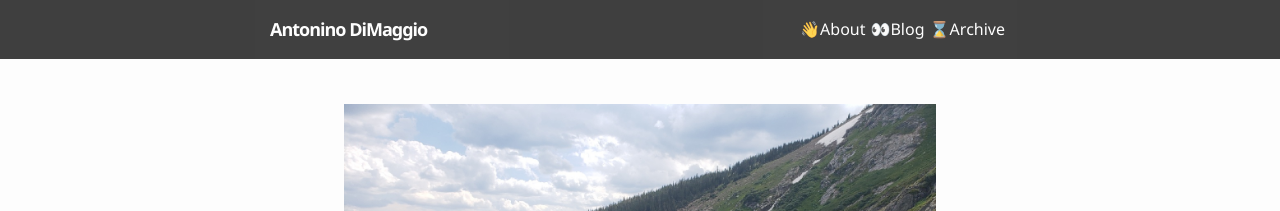
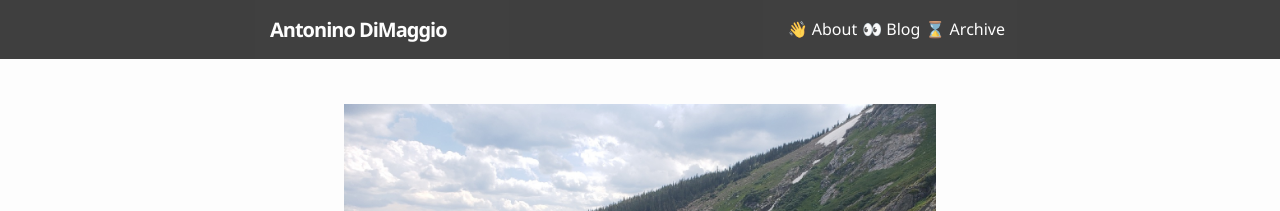
Before and after one commit to antoninodimaggio/antoninodimaggio.github.io, a Jekyll site: the page built from index.html, in a window 1280 px wide. Shown: the top 211 px of the page. Built offline with Jekyll 4.4.1, drawn with Linux system fonts in a browser that asks for light colours; nearby versions of some CDN libraries.

```diff
--- a/_config.yml
+++ b/_config.yml
@@ -8,6 +8,10 @@ permalink: /:title:output_ext
 twitter:
   username: tonyjdimaggio
   card: summary
+
+author:
+  twitter: tonyjdimaggio
+  picture: assets/images/profile_photo.jpg
 
 social:
   type: # Person or Organization (defaults to Person)
--- a/_includes/header.html
+++ b/_includes/header.html
@@ -2,15 +2,15 @@
 
     <div class="wrapper">
         {% assign default_paths = site.pages | map: "path" %}
-        <p class="site-title" style="font-size: 18px;">{{ site.title | escape }}</p>
+        <p class="site-title" style="font-size: 20px;">{{ site.title | escape }}</p>
         <nav class="site-nav">
-            <a class="page-link" href="{{ '/archive.html' | relative_url }}">&#x231b;Archive</a>
+            <a class="page-link" href="{{ '/archive.html' | relative_url }}">&#x231b; Archive</a>
         </nav>
         <nav class="site-nav">
-            <a class="page-link" href="{{ '/blog.html' | relative_url }}">&#x1F440;Blog</a>
+            <a class="page-link" href="{{ '/blog.html' | relative_url }}">&#x1F440; Blog</a>
         </nav>
         <nav class="site-nav">
-            <a class="page-link" href="{{ site.url }}">&#x1F44B;About</a>
+            <a class="page-link" href="{{ site.url }}">&#x1F44B; About</a>
         </nav>
 
     </div>
```
